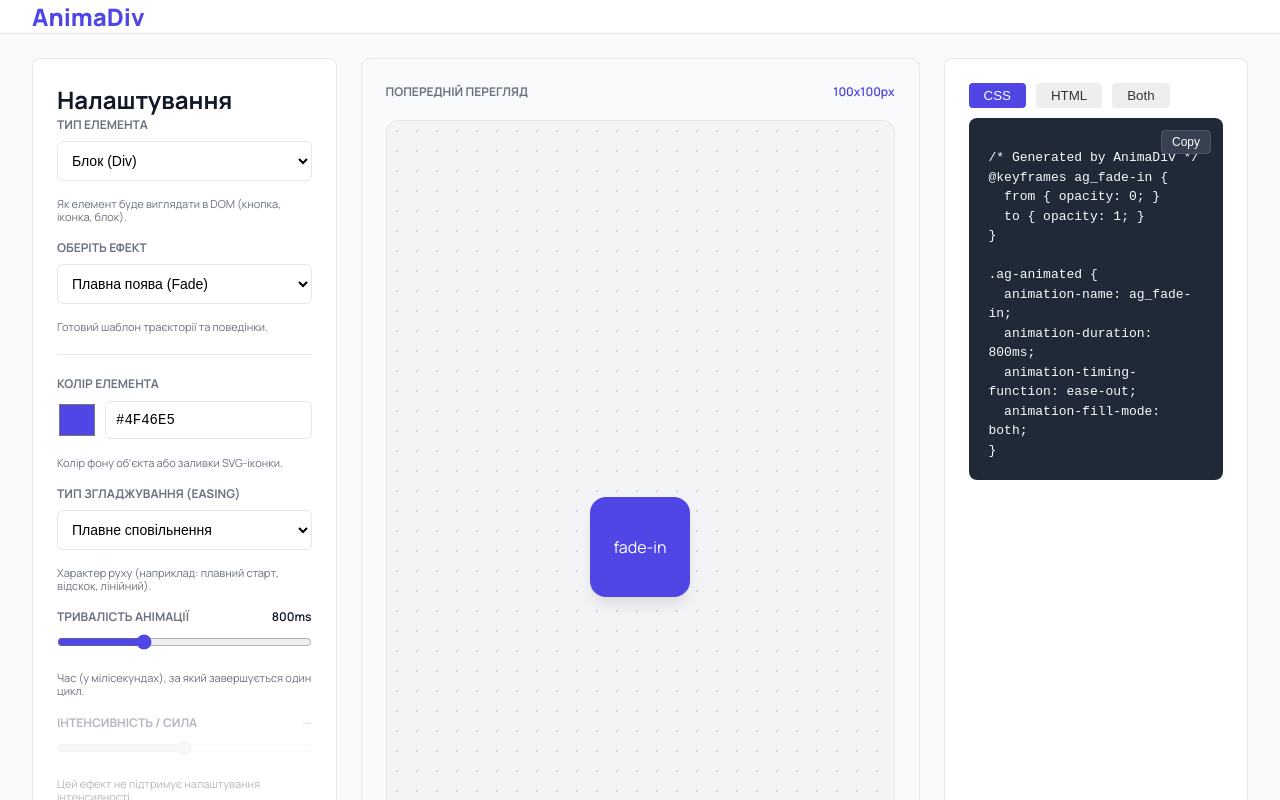
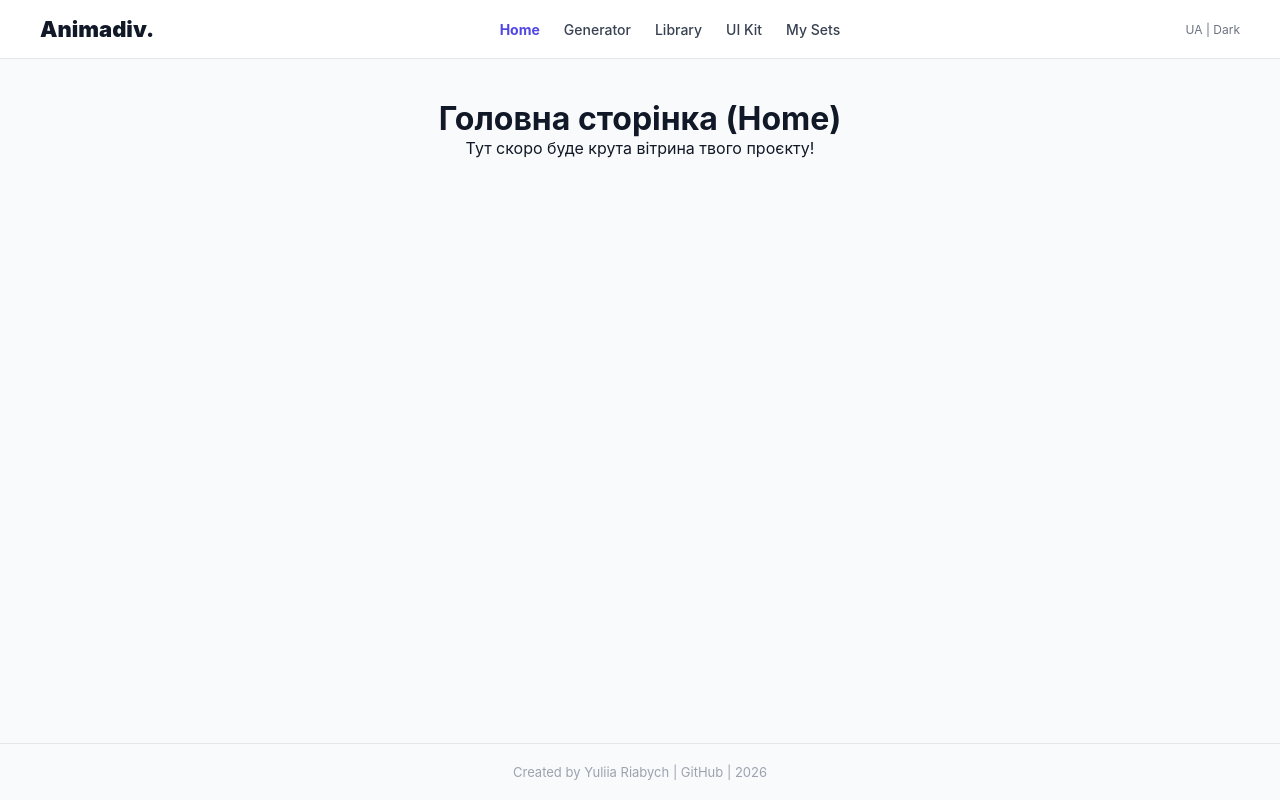
Before and after one commit to ulxxiz8/animadiv-generator, a React (Vite) app: page / in a window 1280 px wide. Shown: the top 800 px of the page. Built offline with nearby package versions, Linux system fonts and the light colour scheme.

Commit message:
Завершено Sprint (React Router, Layout, Pages)

```diff
--- a/package.json
+++ b/package.json
@@ -11,7 +11,8 @@
   },
   "dependencies": {
     "react": "^19.2.4",
-    "react-dom": "^19.2.4"
+    "react-dom": "^19.2.4",
+    "react-router-dom": "^7.14.1"
   },
   "devDependencies": {
     "@eslint/js": "^9.39.4",
--- a/src/App.jsx
+++ b/src/App.jsx
@@ -1,16 +1,28 @@
-import './index.css';
+import React from 'react';
+import { BrowserRouter, Routes, Route } from 'react-router-dom';
+import Layout from './components/Layout';
+import Home from './pages/Home';
+import Library from './pages/Library';
+import Collections from './pages/Collections';
+import MySets from './pages/MySets';
+import About from './pages/About';
 import GeneratorPage from './features/generator/GeneratorPage';
 
 function App() {
   return (
-    <div className="app-layout">
-      <header className="app-header">
-        <h1>AnimaDiv</h1>
-      </header>
-
-      {/* Рендеримо нашу нову сторінку */}
-      <GeneratorPage />
-    </div>
+    <BrowserRouter>
+      <Routes>
+        {/* Layout огортає всі маршрути */}
+        <Route path="/" element={<Layout />}>
+          <Route index element={<Home />} />
+          <Route path="generator" element={<GeneratorPage />} />
+          <Route path="library" element={<Library />} />
+          <Route path="collections" element={<Collections />} />
+          <Route path="mysets" element={<MySets />} />
+          <Route path="about" element={<About />} />
+        </Route>
+      </Routes>
+    </BrowserRouter>
   );
 }
 
--- /dev/null
+++ b/src/components/Layout.jsx
@@ -0,0 +1,87 @@
+import React from 'react';
+import { Outlet, Link, useLocation } from 'react-router-dom';
+
+const Layout = () => {
+  const location = useLocation();
+
+  // Функція для визначення активного посилання (дизайнерський підхід)
+  const getLinkStyle = (path) => ({
+    textDecoration: 'none',
+    color: location.pathname === path ? '#4F46E5' : '#374151',
+    fontWeight: location.pathname === path ? '700' : '500',
+    transition: 'color 0.2s ease',
+  });
+
+  return (
+    <div
+      style={{
+        display: 'flex',
+        flexDirection: 'column',
+        minHeight: '100vh',
+        fontFamily: 'Inter, system-ui, sans-serif',
+      }}
+    >
+      {/* HEADER (Шапка з твого UX-скетчу) */}
+      <header
+        style={{
+          display: 'flex',
+          justifyContent: 'space-between',
+          alignItems: 'center',
+          padding: '16px 40px',
+          borderBottom: '1px solid #E5E7EB',
+          backgroundColor: '#fff',
+          position: 'sticky',
+          top: 0,
+          zIndex: 10,
+        }}
+      >
+        <div style={{ fontWeight: '900', fontSize: '22px', color: '#111827' }}>
+          Animadiv.
+        </div>
+
+        <nav style={{ display: 'flex', gap: '24px', fontSize: '14px' }}>
+          <Link to="/" style={getLinkStyle('/')}>
+            Home
+          </Link>
+          <Link to="/generator" style={getLinkStyle('/generator')}>
+            Generator
+          </Link>
+          <Link to="/library" style={getLinkStyle('/library')}>
+            Library
+          </Link>
+          <Link to="/collections" style={getLinkStyle('/collections')}>
+            UI Kit
+          </Link>
+          <Link to="/mysets" style={getLinkStyle('/mysets')}>
+            My Sets
+          </Link>
+        </nav>
+
+        <div style={{ display: 'flex', alignItems: 'center', gap: '12px' }}>
+          <span style={{ fontSize: '12px', color: '#6B7280' }}>UA | Dark</span>
+          {/* Сюди потім вставимо твій перемикач теми */}
+        </div>
+      </header>
+
+      {/* МАЙДАНЧИК ДЛЯ СТОРІНОК */}
+      <main style={{ flex: 1, backgroundColor: '#F9FAFB' }}>
+        <Outlet />
+      </main>
+
+      {/* FOOTER (Підвал) */}
+      <footer
+        style={{
+          textAlign: 'center',
+          padding: '20px',
+          borderTop: '1px solid #E5E7EB',
+          fontSize: '13px',
+          color: '#9CA3AF',
+        }}
+      >
+        Created by Yuliia Riabych | GitHub | 2026
+      </footer>
+    </div>
+  );
+};
+
+export default Layout;
--- /dev/null
+++ b/src/pages/About.jsx
@@ -0,0 +1,12 @@
+import React from 'react';
+
+const About = () => {
+  return (
+    <div style={{ padding: '40px', textAlign: 'center' }}>
+      <h1>Про проєкт (About)</h1>
+      <p>Created by ЮЛІЧКА Рябич</p>
+    </div>
+  );
+};
+
+export default About;
--- /dev/null
+++ b/src/pages/Collections.jsx
@@ -0,0 +1,12 @@
+import React from 'react';
+
+const Collections = () => {
+  return (
+    <div style={{ padding: '40px', textAlign: 'center' }}>
+      <h1>UI Набори (Collections)</h1>
+      <p>Тут ми будемо робити каскадні анімації для макетів.</p>
+    </div>
+  );
+};
+
+export default Collections;
--- /dev/null
+++ b/src/pages/Home.jsx
@@ -0,0 +1,12 @@
+import React from 'react';
+
+const Home = () => {
+  return (
+    <div style={{ padding: '40px', textAlign: 'center' }}>
+      <h1>Головна сторінка (Home)</h1>
+      <p>Тут скоро буде крута вітрина твого проєкту!</p>
+    </div>
+  );
+};
+
+export default Home;
--- /dev/null
+++ b/src/pages/Library.jsx
@@ -0,0 +1,12 @@
+import React from 'react';
+
+const Library = () => {
+  return (
+    <div style={{ padding: '40px', textAlign: 'center' }}>
+      <h1>Бібліотека пресетів (Library)</h1>
+      <p>Тут будуть готові анімації.</p>
+    </div>
+  );
+};
+
+export default Library;
--- /dev/null
+++ b/src/pages/MySets.jsx
@@ -0,0 +1,12 @@
+import React from 'react';
+
+const MySets = () => {
+  return (
+    <div style={{ padding: '40px', textAlign: 'center' }}>
+      <h1>Мої збереження (My Sets)</h1>
+      <p>Тут будуть збережені елементи з LocalStorage.</p>
+    </div>
+  );
+};
+
+export default MySets;
```
Also changed, not shown: 1 other file (tests, documents, lock files or other folders).
